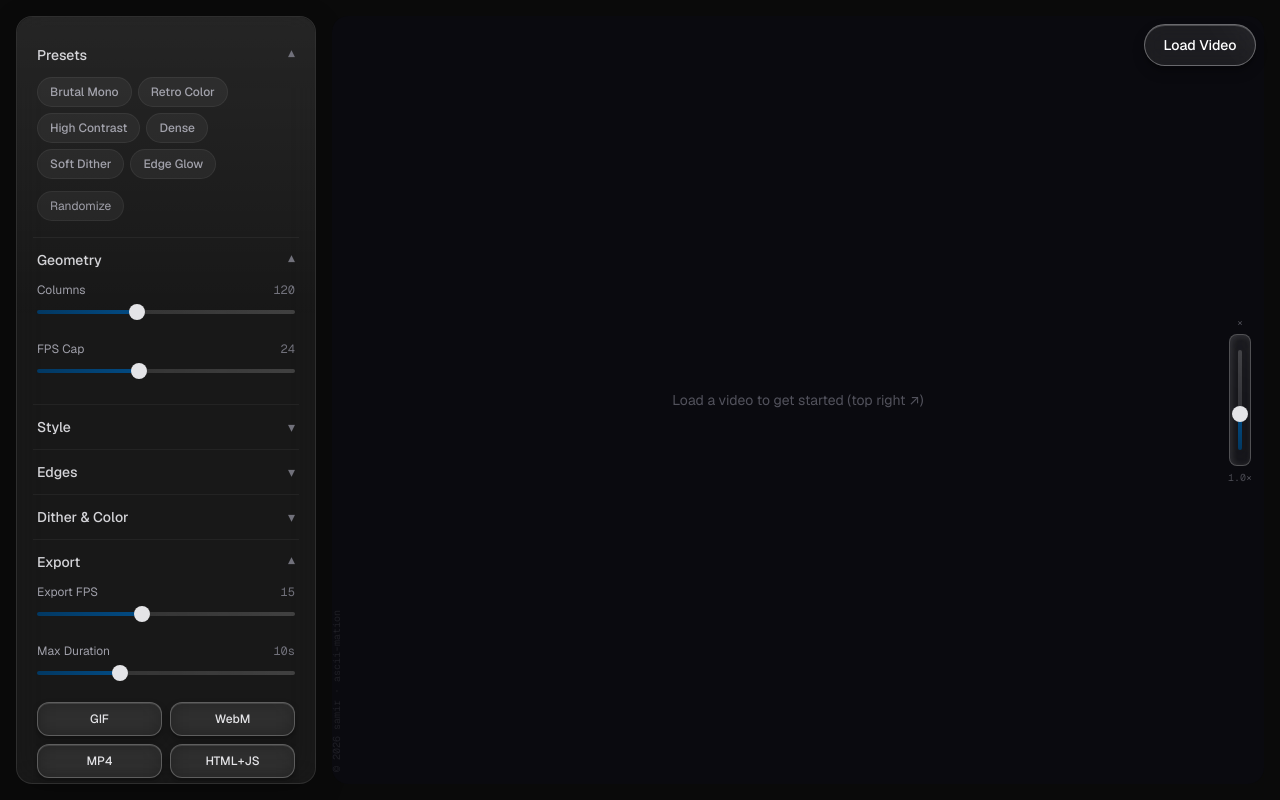
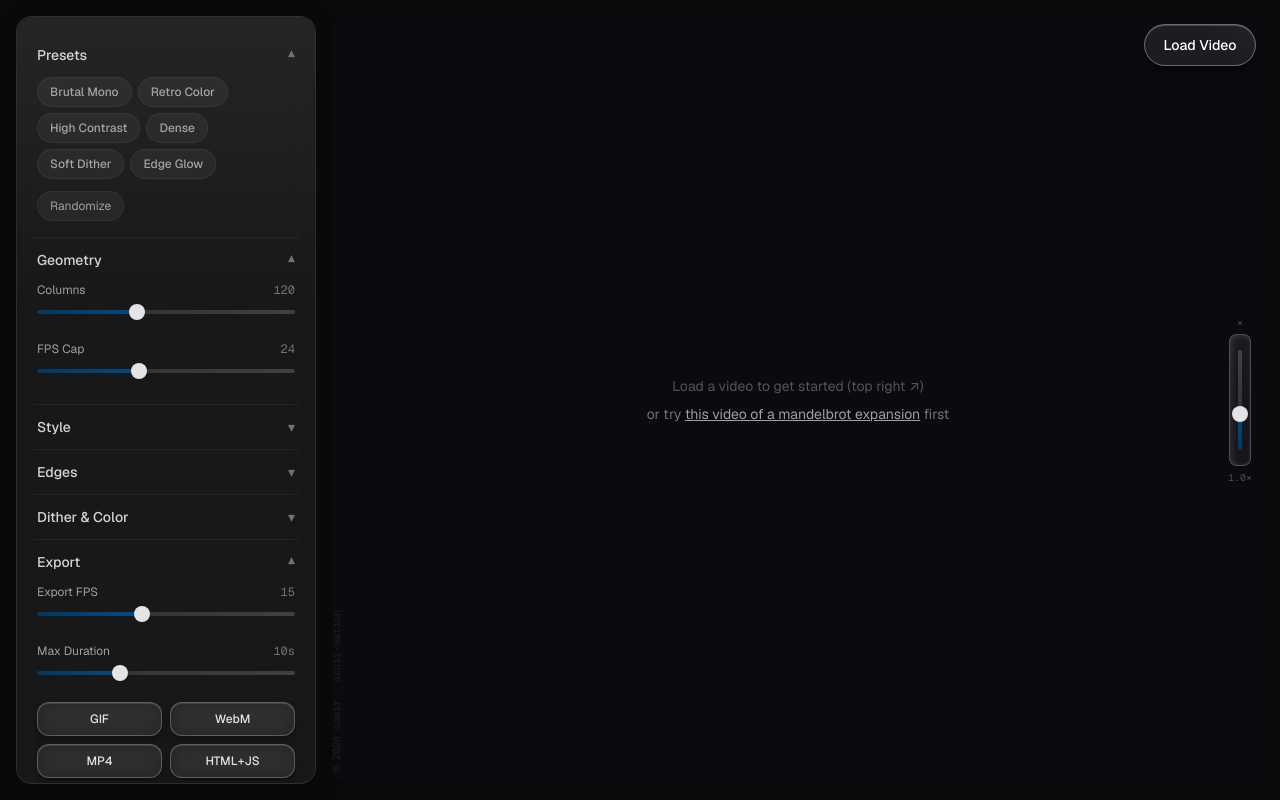
Before and after one commit to sam1r-m/ASCIImation, a Next.js app: page /editor in a window 1280 px wide. Built offline with nearby package versions, Linux system fonts and the light colour scheme.

Commit message:
Add mandelbrot video as example

```diff
--- a/src/components/editor/EditorShell.tsx
+++ b/src/components/editor/EditorShell.tsx
@@ -16,6 +16,7 @@ export function EditorShell() {
   const fileInputRef = useRef<HTMLInputElement>(null)
   const shouldReduceMotion = useReducedMotion()
   const [showResetModal, setShowResetModal] = useState(false)
+  const [sampleVideoError, setSampleVideoError] = useState<string | null>(null)
   // Resolve only on client to avoid hydration mismatch (MediaRecorder is undefined on server)
   const [exportCapabilities, setExportCapabilities] = useState({ canWebm: false, canMp4: false })
   useEffect(() => {
@@ -36,6 +37,19 @@ export function EditorShell() {
     if (file) loadFile(file)
     // let the user re-select the same file
     e.target.value = ''
+  }, [loadFile])
+
+  const handleLoadSampleVideo = useCallback(async () => {
+    setSampleVideoError(null)
+    try {
+      const res = await fetch('/mandelbrot_fractal_zoom.mp4')
+      if (!res.ok) throw new Error('Couldn’t load sample video')
+      const blob = await res.blob()
+      const file = new File([blob], 'mandelbrot_fractal_zoom.mp4', { type: 'video/mp4' })
+      await loadFile(file)
+    } catch (err) {
+      setSampleVideoError(err instanceof Error ? err.message : 'Couldn’t load sample video')
+    }
   }, [loadFile])
 
   const handleRestart = useCallback(() => {
@@ -100,7 +114,12 @@ export function EditorShell() {
           canWebm={exportCapabilities.canWebm}
           canMp4={exportCapabilities.canMp4}
         />
-        <PreviewCanvas canvasRef={canvasRef} hasVideo={!!videoEl} />
+        <PreviewCanvas
+          canvasRef={canvasRef}
+          hasVideo={!!videoEl}
+          onTrySampleVideo={handleLoadSampleVideo}
+          sampleVideoError={sampleVideoError}
+        />
       </motion.div>
 
       {/* reset modal */}
--- a/src/components/editor/PreviewCanvas.tsx
+++ b/src/components/editor/PreviewCanvas.tsx
@@ -7,9 +7,11 @@ import { StatsHud } from './StatsHud'
 interface PreviewCanvasProps {
   canvasRef: React.RefObject<HTMLCanvasElement | null>
   hasVideo: boolean
+  onTrySampleVideo?: () => void
+  sampleVideoError?: string | null
 }
 
-export function PreviewCanvas({ canvasRef, hasVideo }: PreviewCanvasProps) {
+export function PreviewCanvas({ canvasRef, hasVideo, onTrySampleVideo, sampleVideoError }: PreviewCanvasProps) {
   const containerRef = useRef<HTMLDivElement>(null)
   const zoom = useEditorStore((s) => s.zoom)
   const setZoom = useEditorStore((s) => s.set)
@@ -40,8 +42,24 @@ export function PreviewCanvas({ canvasRef, hasVideo }: PreviewCanvasProps) {
         className="w-full h-full"
       />
       {!hasVideo && (
-        <div className="absolute inset-0 flex items-center justify-center">
+        <div className="absolute inset-0 flex flex-col items-center justify-center gap-2 text-center px-4">
           <p className="text-zinc-600 text-sm">Load a video to get started (top right ↗)</p>
+          {onTrySampleVideo && (
+            <p className="text-zinc-500 text-sm">
+              or try{' '}
+              <button
+                type="button"
+                onClick={onTrySampleVideo}
+                className="underline text-zinc-400 hover:text-zinc-300 focus:text-zinc-300 focus:outline-none transition-colors"
+              >
+                this video of a mandelbrot expansion
+              </button>{' '}
+              first
+            </p>
+          )}
+          {sampleVideoError && (
+            <p className="text-red-400/90 text-xs">{sampleVideoError}</p>
+          )}
         </div>
       )}
       <StatsHud />
```
